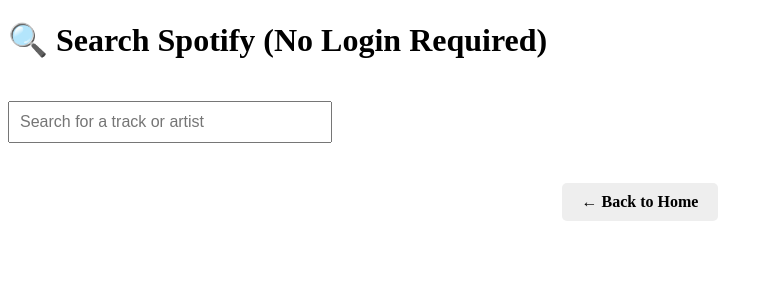
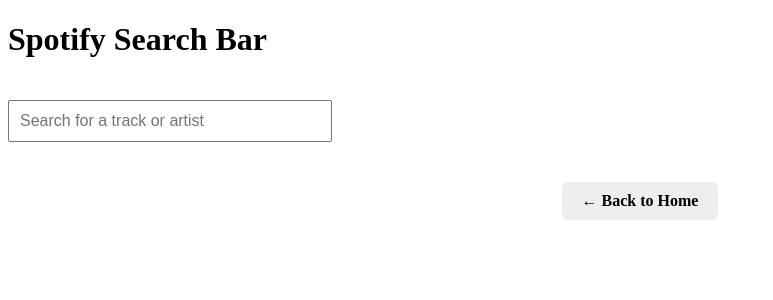
Before and after one commit to ryanchan339/The-SpotifyBook, a Flask app: page /search in a window 1280 px wide. Shown: the top 300 px of the page, without its empty margins (0-773 px from the left). Run offline with Flask 3, Linux system fonts and the light colour scheme.

Commit message:
title small changes

```diff
--- a/templates/index.html
+++ b/templates/index.html
@@ -1,7 +1,7 @@
 <!DOCTYPE html>
 <html>
 <head>
-  <title>SpotifyBook</title>
+  <title>The SpotifyBook</title>
 </head>
 <body>
   <h1>Welcome to The SpotifyBook</h1>
--- a/templates/search.html
+++ b/templates/search.html
@@ -1,7 +1,7 @@
 <!DOCTYPE html>
 <html>
 <head>
-  <title>Spotify Search</title>
+  <title>Spotify Search Bar</title>
   <style>
     input {
       width: 300px;
@@ -37,7 +37,7 @@
   </style>
 </head>
 <body>
-  <h1>🔍 Search Spotify (No Login Required)</h1>
+  <h1>Spotify Search Bar</h1>
   <input type="text" id="search" placeholder="Search for a track or artist">
   <div id="results"></div>
 
```
